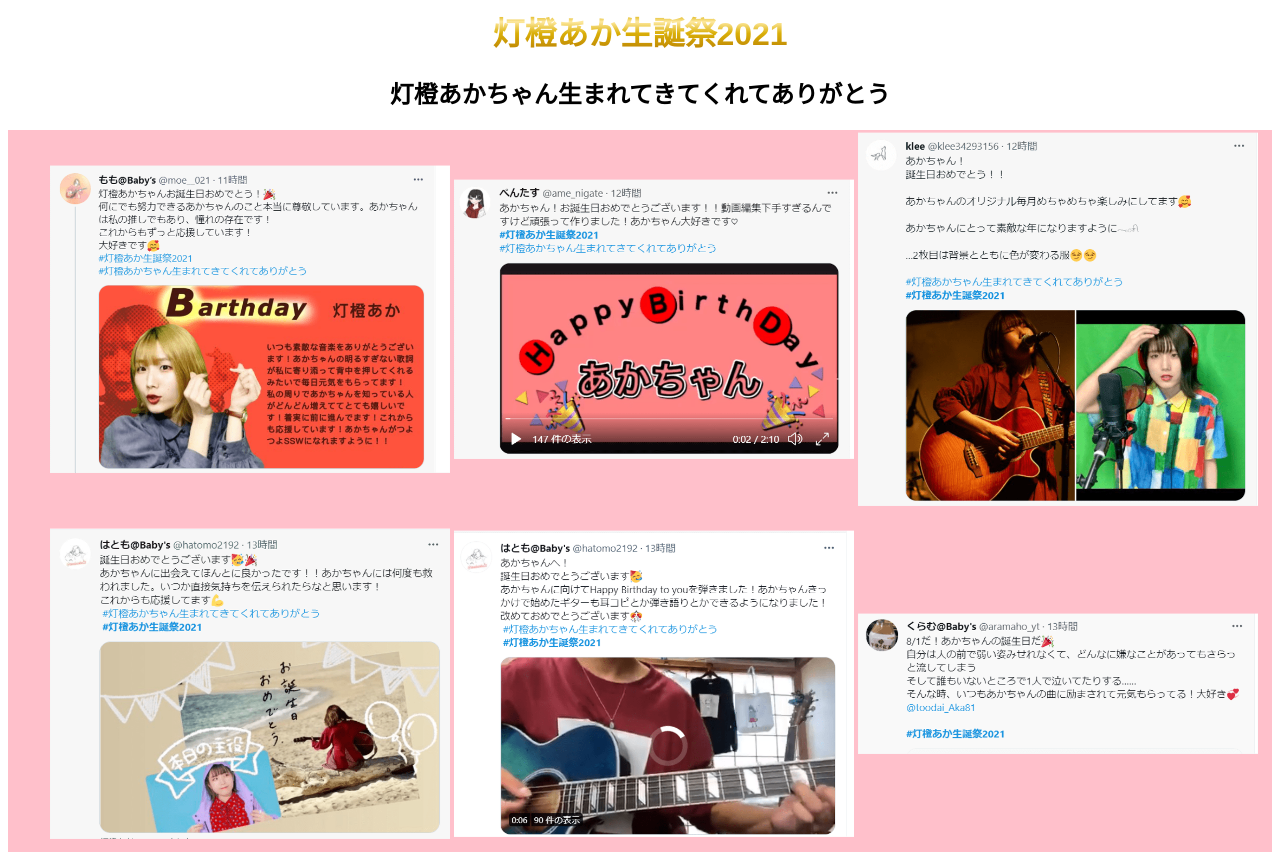
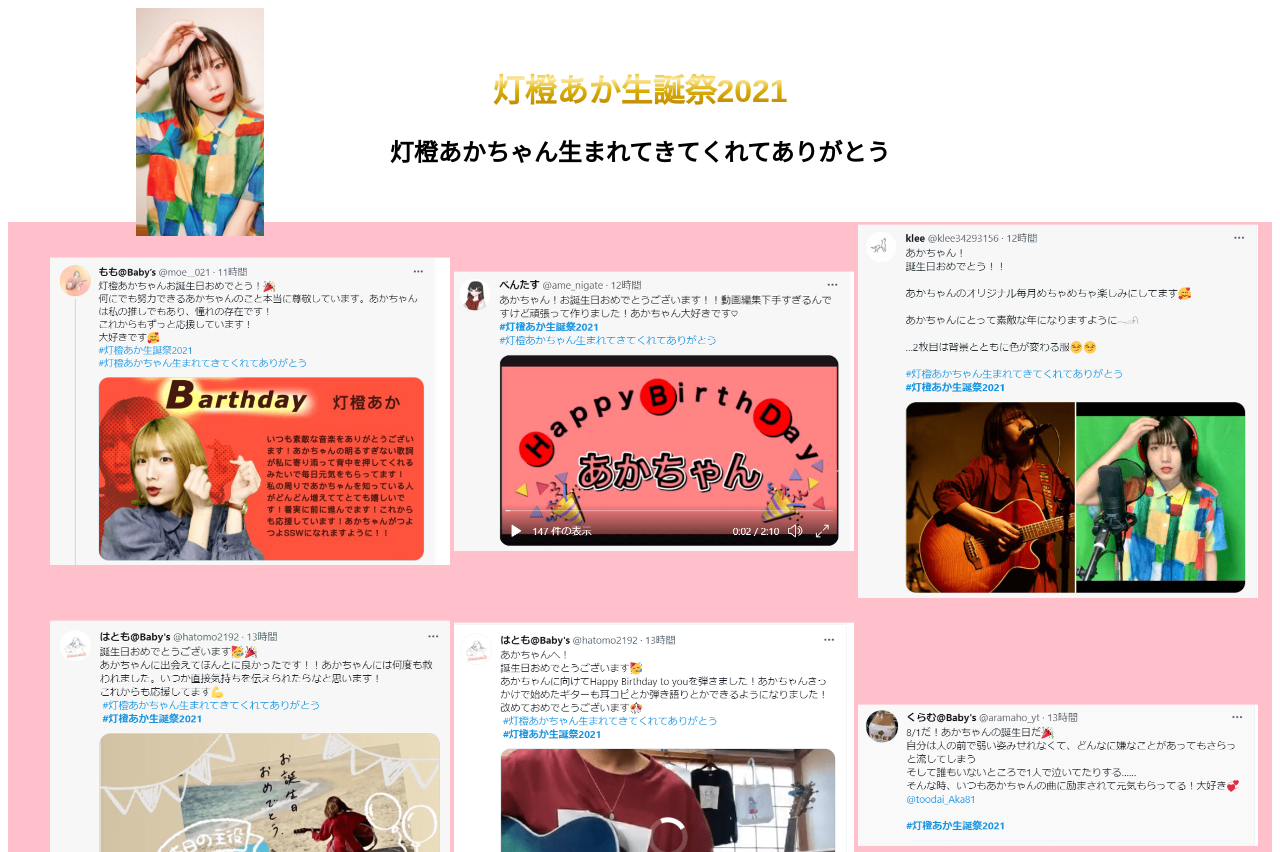
Before and after one commit to levure-s/toodaiBD, a website: page index.html in a window 1280 px wide. Shown: the top 852 px of the page. Drawn offline with nearby package versions, Linux system fonts and the light colour scheme.

Commit message:
add_star

```diff
--- a/index.html
+++ b/index.html
@@ -4,9 +4,18 @@
         <script src="https://ajax.googleapis.com/ajax/libs/jquery/2.1.4/jquery.min.js"></script>
     </head>
     <body>
+        <div class = "star">
+            <a href="https://twitter.com/toodai_Aka81/status/1421821563666526219">
+                <img src="./image/E7tTLKzUUAoMiY-.jpg">
+            </a>
+        </div>
+
+
         <div class ="titlle">
+            </br></br>
             <h1>灯橙あか生誕祭2021</h1>
             <h2>灯橙あかちゃん生まれてきてくれてありがとう</h2>
+            </br>
         </div>
 
 
--- a/link.js
+++ b/link.js
@@ -34,6 +34,10 @@ var link = [
     'https://twitter.com/leona_ocean00/status/1421493963937116162',
     'https://twitter.com/i_ruuka0802/status/1421486135750975492',
     'https://twitter.com/fuu_qk_YouTube/status/1421486676086460423',
-    'https://twitter.com/seika_1114/status/1421487050490974209'
+    'https://twitter.com/seika_1114/status/1421487050490974209',
+    'https://twitter.com/d_goose25/status/1421616398690701316',
+    'https://twitter.com/touno_karin/status/1421592042174435328',
+    'https://twitter.com/hyxUfY2DPaAG2ZQ/status/1421485813578178563',
+    'https://twitter.com/8J6pxh2o0XB5lN9/status/1421623149997658113'
 
 ]
--- a/style.css
+++ b/style.css
@@ -28,6 +28,14 @@ li {
     vertical-align: middle;
 }
 
+.star{
+    position: absolute;
+    width: 10%;
+    display: block;
+    float: left;
+    margin-left: 10%;
+}
+
 .msg{
     background-color: pink;
 }
```
Also changed, not shown: image/E7tTLKzUUAoMiY-.jpg (added), image/bdms36.png (added), image/bdms37.png (added), image/bdms38.png (added), image/bdms39.png (added).
